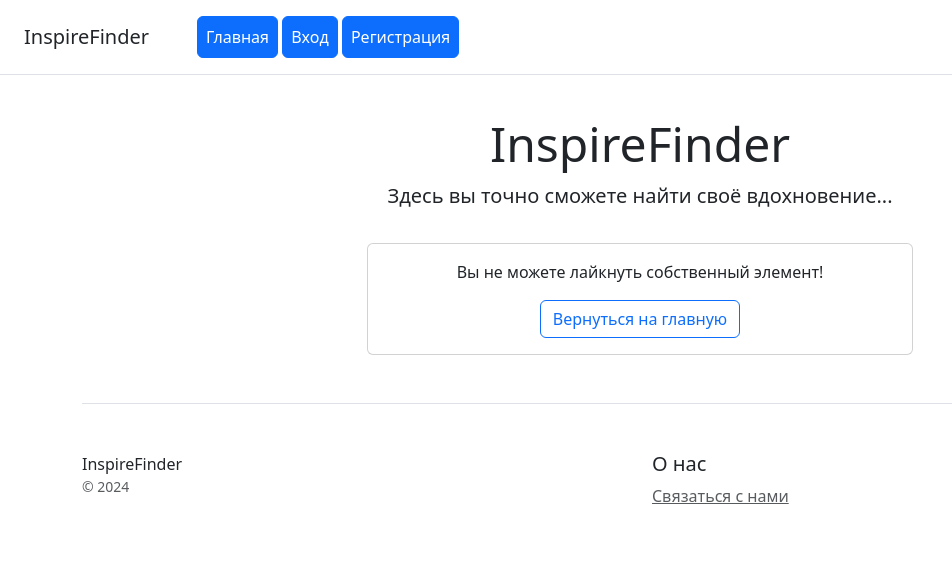
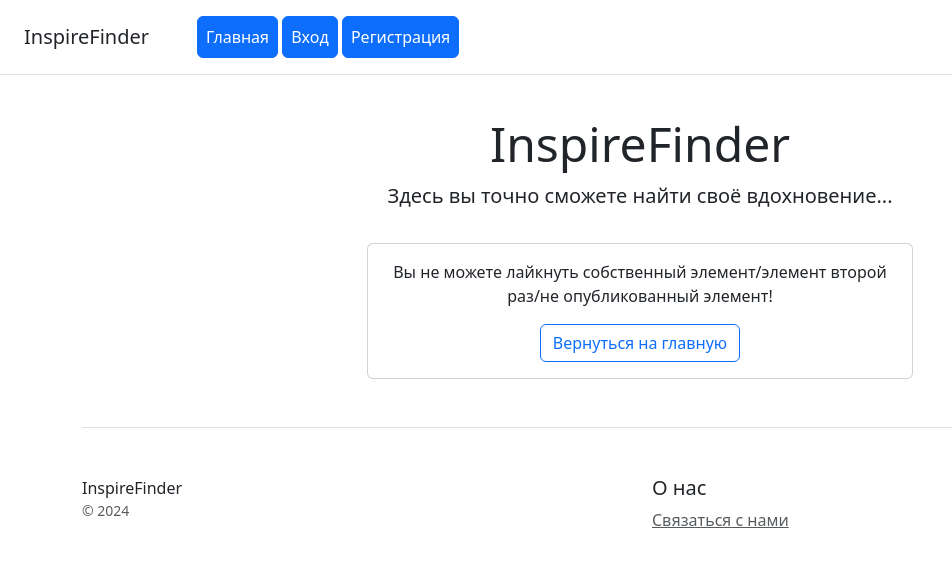
Before and after one commit to julyashap/inspire_finder, a Django app: template recommendations/templates/recommendations/like_error.html in a window 1280 px wide. Shown: the top 567 px of the page, without its empty margins (0-952 px from the left). Run offline with Django 5.2, Linux system fonts and the light colour scheme; the template is opened without the code that fills it, so the values that code supplies are empty; parts of the project's set-up code (start-up, migrations or seed data) failed here and were passed over; some libraries are stand-ins or nearby versions.

Commit message:
Update like_error.html

```diff
--- a/recommendations/templates/recommendations/like_error.html
+++ b/recommendations/templates/recommendations/like_error.html
@@ -5,9 +5,10 @@
         <div class="col-6">
             <div class="card">
                 <div class="card-body">
-                    <p>Вы не можете лайкнуть собственный элемент!</p>
-                    <a class="btn btn-outline-primary" href="{% url 'recommendations:category_list' %}">Вернуться на
-                        главную</a>
+                    <p>Вы не можете лайкнуть собственный элемент/элемент второй раз/не опубликованный элемент!</p>
+                    <a class="btn btn-outline-primary" href="{% url 'recommendations:category_list' %}">
+                        Вернуться на главную
+                    </a>
                 </div>
             </div>
         </div>
```
